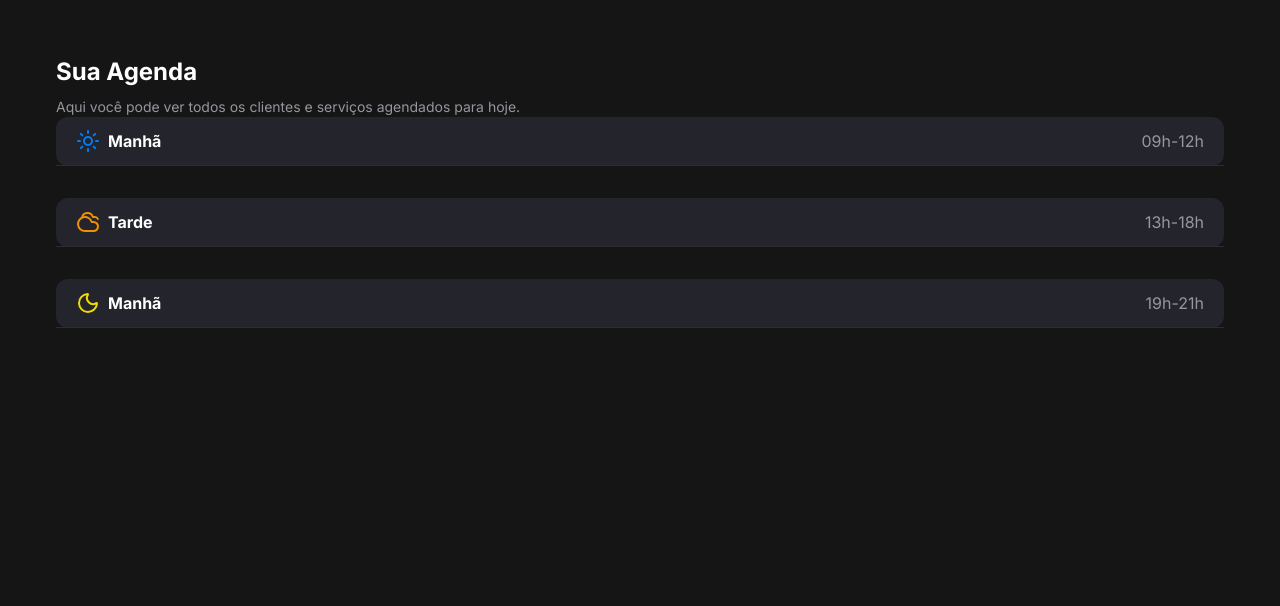
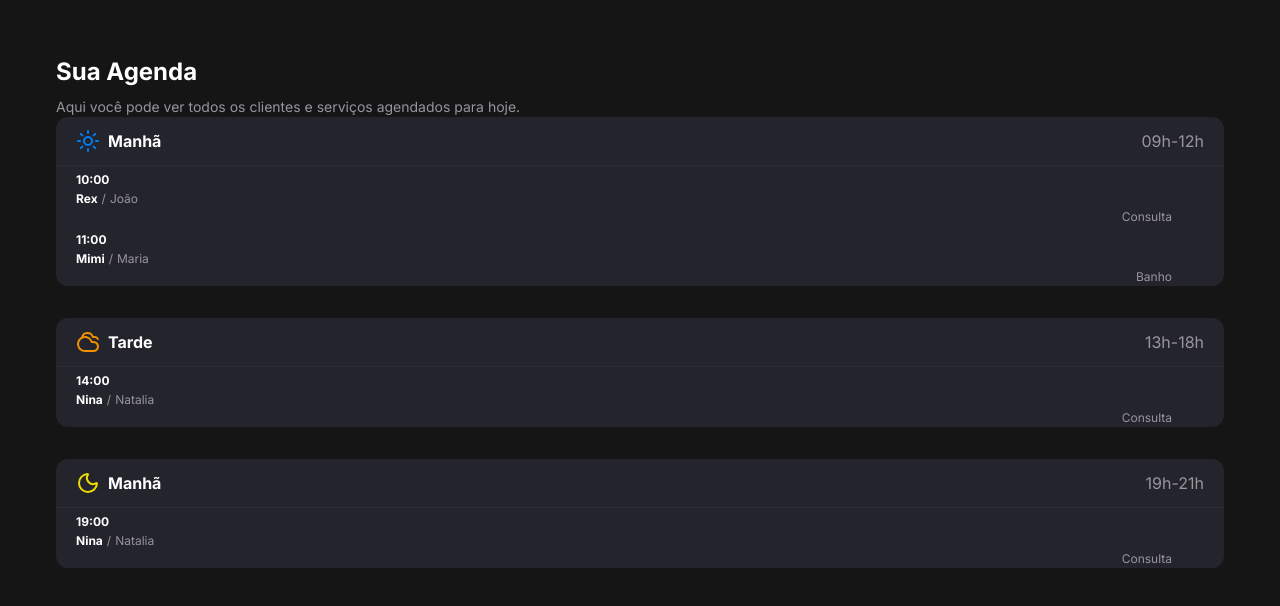
Before and after one commit to CarlosAlexandredevv/Pet-shop, a Next.js app: page / in a window 1280 px wide. Shown: the top 606 px of the page. Built offline with nearby package versions, Linux system fonts and the light colour scheme.

Commit message:
Add AppointmentCard component to PeriodSection for displaying individual appointment details

```diff
--- /dev/null
+++ b/src/components/appointment-card/appointment-card.tsx
@@ -0,0 +1,35 @@
+import { Appointment } from '@/types/appointment';
+
+interface AppointmentCardProps {
+  appointment: Appointment;
+}
+
+export function AppointmentCard({ appointment }: AppointmentCardProps) {
+  return (
+    <div>
+      <div className="text-left pr-4 md:pr-0">
+        <span className="text-label-small text-content-primary font-semibold">
+          {appointment.time}
+        </span>
+      </div>
+      <div className="text-right md:text-left md:pr-4">
+        <div className="flex items-center justify-end md:justify-start gap-1">
+          <span className="text-label-small-size text-content-primary font-semibold">
+            {appointment.petName}
+          </span>
+          <span className="text-paragraph-small-size text-content-secondary">
+            /
+          </span>
+          <span className="text-paragraph-small-size text-content-secondary">
+            {appointment.tutorName}
+          </span>
+        </div>
+        <div className="text-left pr-4 md:mt-0 col-span-2 md:col-span-1 flex justify-end items-center gap-2">
+          <span className="text-paragraph-small-size text-content-secondary">
+            {appointment.description}
+          </span>
+        </div>
+      </div>
+    </div>
+  );
+}
--- /dev/null
+++ b/src/components/appointment-card/index.ts
@@ -0,0 +1 @@
+export * from './appointment-card';
--- a/src/components/period-section/period-section.tsx
+++ b/src/components/period-section/period-section.tsx
@@ -1,5 +1,6 @@
 import { Cloudy, Moon, Sun } from 'lucide-react';
 import { AppointmentPeriod } from '@/types/appointment';
+import { AppointmentCard } from '../appointment-card';
 
 interface PeriodSectionProps {
   period: AppointmentPeriod;
@@ -32,6 +33,9 @@
               <div className="text-left">Horário</div>
               <div className="text-right">Paciente</div>
             </div>
+            {period.appointments.map((appointment) => (
+              <AppointmentCard appointment={appointment} key={appointment.id} />
+            ))}
           </div>
         </div>
       ) : (
```
